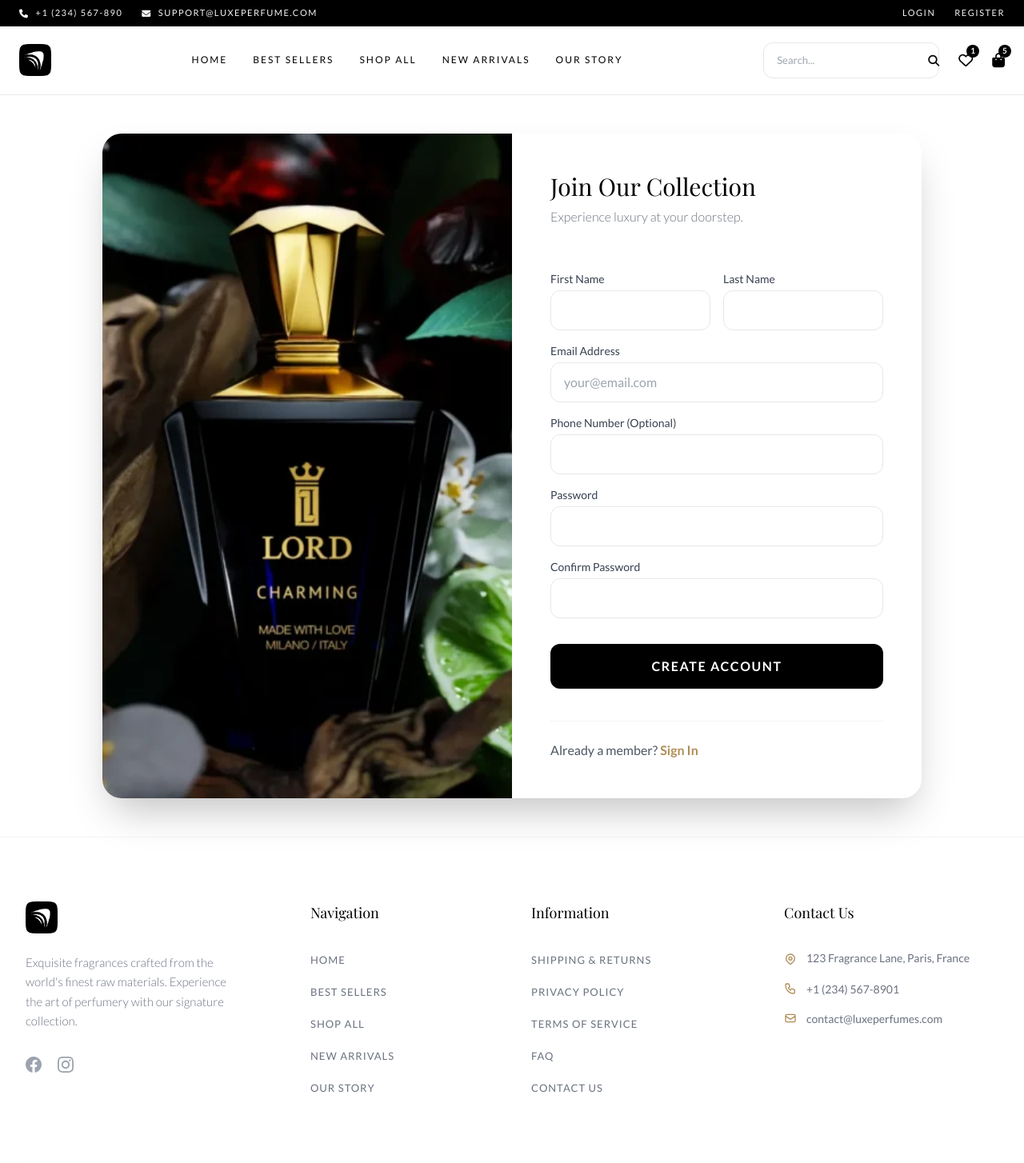
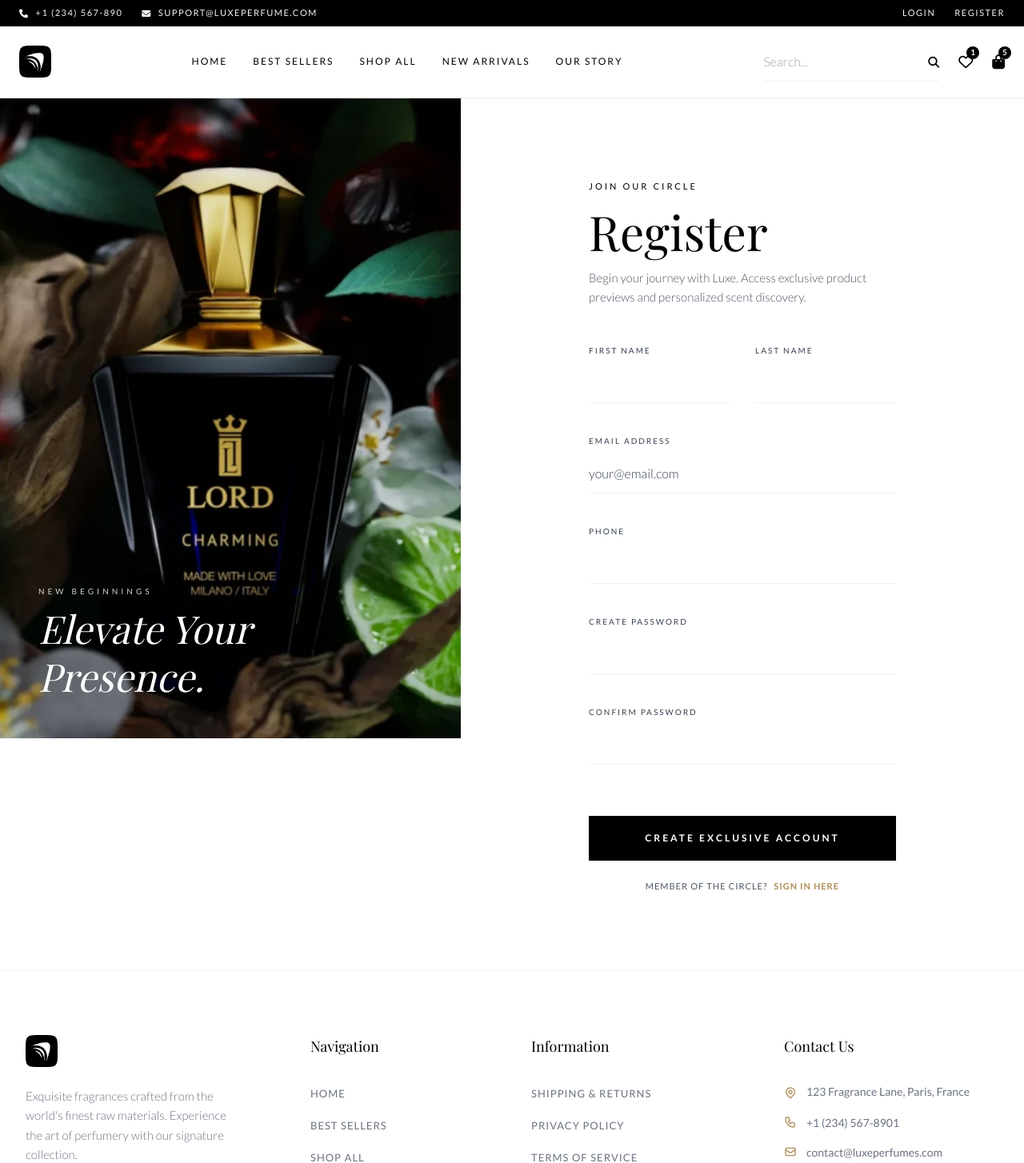
Before and after one commit to Talhakhalidawan/ecom, a Django app: page /signup/ in a window 1280 px wide. Shown: the top 1454 px of the page at 80% size. Run offline with Django 5.2, Linux system fonts and the light colour scheme; data comes from the database, SQL or seed files in the repository; both versions use the stored data as it was after the commit; some libraries are stand-ins or nearby versions; some web fonts are replaced.

Commit message:
fix: improve contrast and legibility on auth pages

```diff
--- a/templates/users/signup.html
+++ b/templates/users/signup.html
@@ -3,90 +3,104 @@
 {% block title %}Create Account | {{ platform_settings.title|default:'Luxe Perfume' }}{% endblock %}
 
 {% block content %}
-<div class="min-h-[80vh] flex items-center justify-center py-12 px-4 sm:px-6 lg:px-8">
-    <div class="max-w-5xl w-full bg-white shadow-2xl rounded-3xl overflow-hidden flex flex-col md:flex-row">
+<div class="flex flex-col md:flex-row min-h-screen bg-white">
 
-        <!-- Left Side: Dynamic Image (Desktop Only) -->
+    <!-- Sidebar Image Section (Sticky on Desktop) -->
+    <div class="relative w-full md:w-1/2 lg:w-[45%] h-[40vh] md:h-screen sticky top-0 overflow-hidden {% if not auth_settings.signup_image %}hidden md:block bg-gray-50{% endif %}">
         {% if auth_settings.signup_image %}
-        <div class="hidden md:block md:w-1/2 bg-gray-100">
             <img src="{{ auth_settings.signup_image.url }}" alt="Join Luxe" class="w-full h-full object-cover">
-        </div>
+            <div class="absolute inset-0 bg-black/10"></div>
+            <div class="absolute bottom-12 left-12 text-white max-w-xs">
+                <span class="text-[10px] tracking-[4px] uppercase opacity-80 mb-2 block font-medium">New Beginnings</span>
+                <h2 class="font-serif text-5xl italic leading-tight">Elevate Your Presence.</h2>
+            </div>
+        {% else %}
+            <div class="w-full h-full flex items-center justify-center p-12 text-center">
+                <div class="max-w-xs">
+                    <span class="text-[10px] tracking-[4px] uppercase text-theme_primary/40 block mb-6">The Essence of Style</span>
+                    <h2 class="font-serif text-4xl text-theme_primary/80 italic leading-snug">"Beauty begins the moment you decide to be yourself."</h2>
+                </div>
+            </div>
         {% endif %}
+    </div>
 
-        <!-- Right Side: Form -->
-        <div class="w-full {% if auth_settings.signup_image %}md:w-1/2{% else %}max-w-md mx-auto{% endif %} p-8 md:p-12 flex flex-col justify-center">
+    <!-- Form Section -->
+    <div class="w-full {% if auth_settings.signup_image %}md:w-1/2 lg:w-[55%]{% else %}md:w-full{% endif %} flex flex-col items-center justify-start p-8 md:p-16 lg:p-24 overflow-y-auto">
 
-            <div class="mb-10 text-center md:text-left">
-                <h2 class="text-3xl font-serif text-theme_primary mb-2">Join Our Collection</h2>
-                <p class="text-gray-500 font-light">Experience luxury at your doorstep.</p>
+        <div class="w-full max-w-sm space-y-12 my-auto animate-in fade-in slide-in-from-bottom-4 duration-1000">
+
+            <div class="space-y-4">
+                <span class="text-[11px] tracking-[3px] uppercase text-theme_primary/60 font-medium">Join Our Circle</span>
+                <h1 class="font-serif text-5xl md:text-6xl text-theme_primary leading-tight">Register</h1>
+                <p class="text-gray-600 font-light text-[15px] leading-relaxed">Begin your journey with Luxe. Access exclusive product previews and personalized scent discovery.</p>
             </div>
 
             {% if messages %}
-            <div class="mb-6 space-y-2">
+            <div class="space-y-3">
                 {% for message in messages %}
-                <div class="p-4 rounded-xl text-sm font-medium {% if message.tags == 'success' %}bg-green-50 text-green-700{% else %}bg-red-50 text-red-700{% endif %}">
+                <div class="text-[13px] tracking-wide {% if message.tags == 'success' %}text-green-600{% else %}text-red-500{% endif %} flex items-center gap-2">
+                    <span class="w-1.5 h-1.5 rounded-full {% if message.tags == 'success' %}bg-green-600{% else %}bg-red-500{% endif %}"></span>
                     {{ message }}
                 </div>
                 {% endfor %}
             </div>
             {% endif %}
 
-            <form method="POST" class="space-y-4">
+            <form method="POST" class="space-y-10">
                 {% csrf_token %}
 
-                <div class="grid grid-cols-1 md:grid-cols-2 gap-4">
-                    <div>
-                        <label for="id_first_name" class="block text-sm font-medium text-gray-700 mb-1">First Name</label>
+                <div class="grid grid-cols-2 gap-8">
+                    <div class="group relative pt-6">
+                        <label for="id_first_name" class="absolute top-0 left-0 text-[10px] tracking-[2px] uppercase text-gray-700 group-focus-within:text-theme_accent transition-colors duration-300">First Name</label>
                         {{ form.first_name }}
                     </div>
-                    <div>
-                        <label for="id_last_name" class="block text-sm font-medium text-gray-700 mb-1">Last Name</label>
+                    <div class="group relative pt-6">
+                        <label for="id_last_name" class="absolute top-0 left-0 text-[10px] tracking-[2px] uppercase text-gray-700 group-focus-within:text-theme_accent transition-colors duration-300">Last Name</label>
                         {{ form.last_name }}
                     </div>
                 </div>
 
-                <div>
-                    <label for="id_email" class="block text-sm font-medium text-gray-700 mb-1">Email Address</label>
+                <div class="group relative pt-6">
+                    <label for="id_email" class="absolute top-0 left-0 text-[10px] tracking-[2px] uppercase text-gray-700 group-focus-within:text-theme_accent transition-colors duration-300">Email Address</label>
                     <input type="email" name="email" id="id_email" required
-                           class="w-full px-4 py-3 rounded-xl border border-gray-200 focus:border-theme_accent focus:ring-1 focus:ring-theme_accent transition-all outline-none"
+                           class="w-full bg-transparent border-b border-gray-200 py-3 text-[16px] text-theme_primary placeholder:text-gray-700 focus:border-theme_accent transition-all duration-500 outline-none font-light"
                            placeholder="your@email.com">
                 </div>
 
-                <div>
-                    <label for="id_phone" class="block text-sm font-medium text-gray-700 mb-1">Phone Number (Optional)</label>
+                <div class="group relative pt-6">
+                    <label for="id_phone" class="absolute top-0 left-0 text-[10px] tracking-[2px] uppercase text-gray-700 group-focus-within:text-theme_accent transition-colors duration-300">Phone</label>
                     {{ form.phone }}
                 </div>
 
-                <div>
-                    <label for="id_password" class="block text-sm font-medium text-gray-700 mb-1">Password</label>
+                <div class="group relative pt-6">
+                    <label for="id_password" class="absolute top-0 left-0 text-[10px] tracking-[2px] uppercase text-gray-700 group-focus-within:text-theme_accent transition-colors duration-300">Create Password</label>
                     {{ form.password1 }}
                 </div>
 
-                <div>
-                    <label for="id_password_confirm" class="block text-sm font-medium text-gray-700 mb-1">Confirm Password</label>
+                <div class="group relative pt-6">
+                    <label for="id_password_confirm" class="absolute top-0 left-0 text-[10px] tracking-[2px] uppercase text-gray-700 group-focus-within:text-theme_accent transition-colors duration-300">Confirm Password</label>
                     {{ form.password2 }}
                 </div>
 
-                <div class="pt-4">
+                <div class="pt-6 flex flex-col gap-6">
                     <button type="submit"
-                            class="w-full bg-theme_primary text-white py-4 rounded-xl font-bold tracking-widest hover:bg-black transition-all transform active:scale-[0.98]">
-                        CREATE ACCOUNT
+                            class="w-full h-14 bg-theme_primary text-white text-[12px] tracking-[3px] uppercase font-bold hover:bg-black transition-all duration-500 transform active:scale-[0.98] shadow-sm">
+                        Create Exclusive Account
                     </button>
+
+                    <div class="flex justify-center text-[11px] tracking-[1px] uppercase">
+                        <span class="text-gray-600 mr-2">Member of the circle?</span>
+                        <a href="{% url 'users:login' %}" class="text-theme_accent hover:text-black transition-colors font-bold">Sign In Here</a>
+                    </div>
                 </div>
             </form>
 
-            <div class="mt-10 text-center md:text-left pt-6 border-t border-gray-100">
-                <p class="text-gray-600">Already a member?
-                    <a href="{% url 'users:login' %}" class="text-theme_accent font-bold hover:underline">Sign In</a>
-                </p>
-            </div>
-
             {% if auth_settings.terms_link or auth_settings.privacy_policy_link %}
-            <div class="mt-8 text-xs text-gray-400 text-center md:text-left leading-relaxed">
-                By creating an account, you agree to our
-                {% if auth_settings.terms_link %}<a href="{{ auth_settings.terms_link }}" class="underline">Terms</a>{% endif %}
-                {% if auth_settings.terms_link and auth_settings.privacy_policy_link %} and {% endif %}
-                {% if auth_settings.privacy_policy_link %}<a href="{{ auth_settings.privacy_policy_link }}" class="underline">Privacy Policy</a>{% endif %}.
+            <div class="pt-12 border-t border-gray-50 text-[10px] text-gray-300 tracking-[1.5px] leading-relaxed uppercase">
+                By creating your account, you agree to our
+                {% if auth_settings.terms_link %}<a href="{{ auth_settings.terms_link }}" class="text-gray-700 hover:text-theme_accent underline transition-colors">Service Terms</a>{% endif %}
+                {% if auth_settings.terms_link and auth_settings.privacy_policy_link %} & {% endif %}
+                {% if auth_settings.privacy_policy_link %}<a href="{{ auth_settings.privacy_policy_link }}" class="text-gray-700 hover:text-theme_accent underline transition-colors">Privacy Policy</a>{% endif %}.
             </div>
             {% endif %}
         </div>
@@ -94,19 +108,34 @@
     </div>
 </div>
 
-<!-- Helper Styles to inject Tailwind classes into Django Widget inputs -->
 <style>
+    /* Styling Django Form Widgets to match our aesthetic */
     input:not([type="checkbox"]):not([type="radio"]) {
         width: 100%;
-        padding: 0.75rem 1rem;
-        border-radius: 0.75rem;
-        border: 1px solid #e5e7eb;
+        background-color: transparent;
+        border-bottom: 1px solid #f1f1f1;
+        padding-top: 0.75rem;
+        padding-bottom: 0.75rem;
+        font-size: 1rem;
+        color: #000;
         outline: none;
-        transition: all 0.2s;
+        transition: all 0.5s;
+        font-weight: 300;
     }
     input:focus {
-        border-color: #b08d57;
-        box-shadow: 0 0 0 1px #b08d57;
+        border-bottom-color: #b08d57; /* Using your theme_accent */
+    }
+    ::placeholder {
+        color: #9ca3af; /* gray-400 */
+        font-weight: 300;
+    }
+
+    @keyframes fade-in-up {
+        from { opacity: 0; transform: translateY(20px); }
+        to { opacity: 1; transform: translateY(0); }
+    }
+    .animate-in {
+        animation: fade-in-up 1s ease-out forwards;
     }
 </style>
 {% endblock %}
```
Also changed, not shown: templates/users/login.html (+62 -36 lines), db.sqlite3, media/auth/Perfume-product-photography-pricing-1024x584.webp (added), media/auth/Perfume-product-photography-pricing-1024x584_Mf5jfkk.webp (added).
